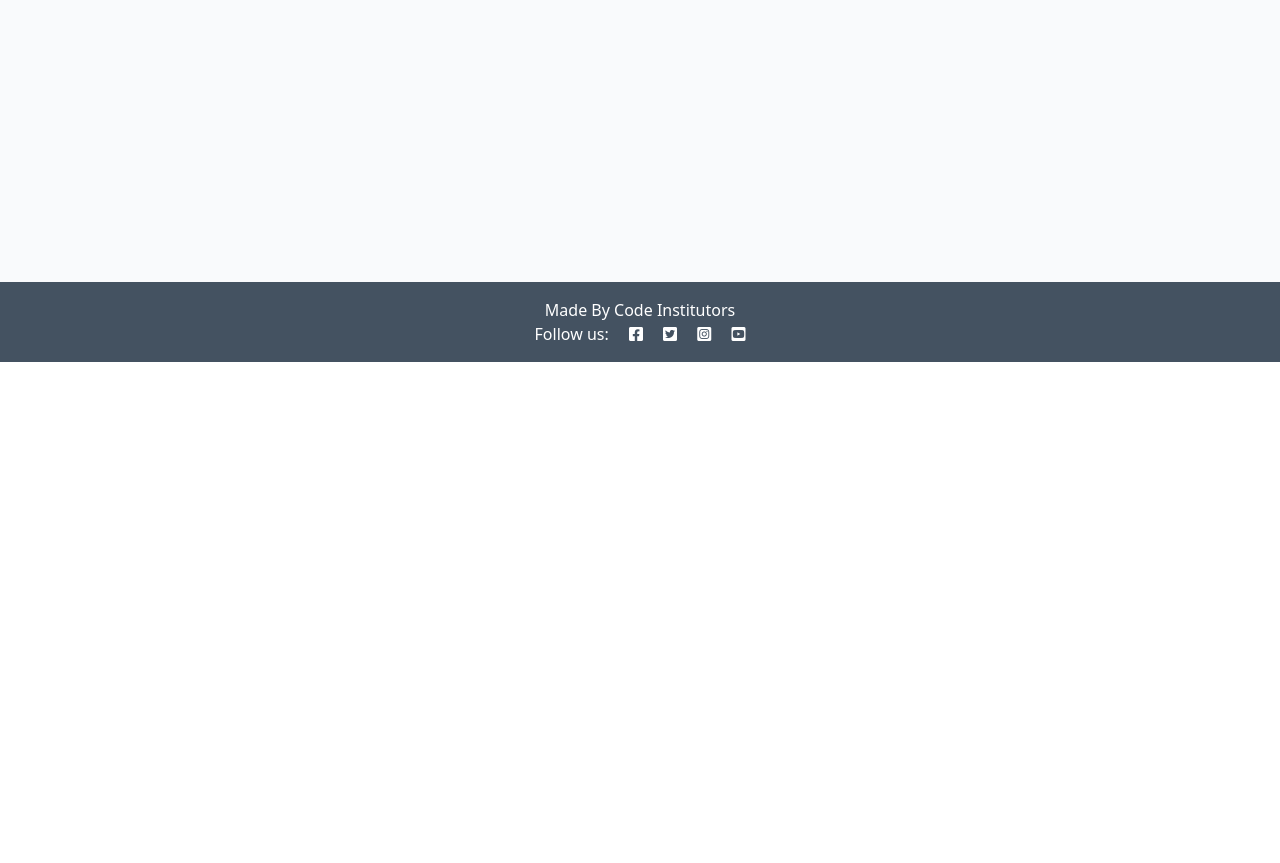
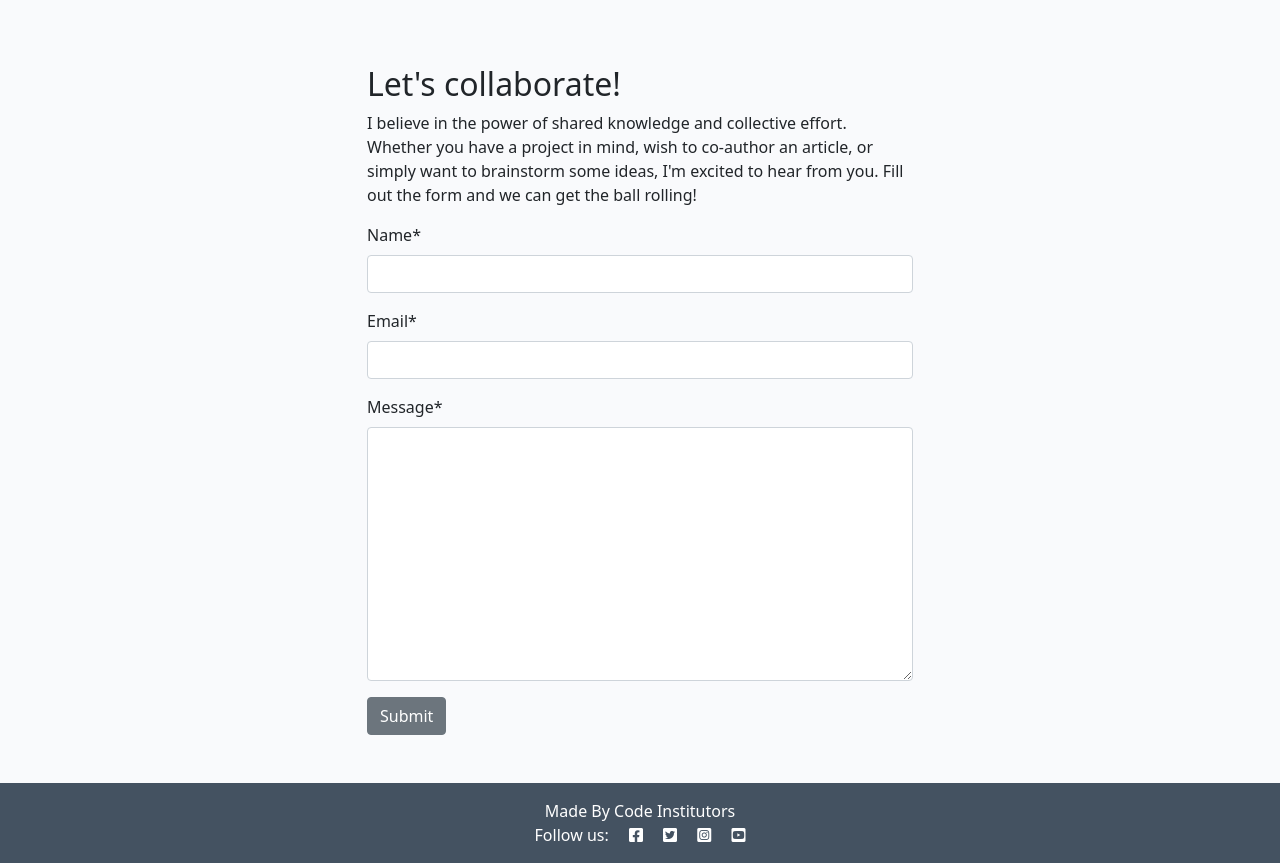
Before and after one commit to rachbry/django-blog-site, a Django app: page /about/ in a window 1280 px wide. Shown: the part 438-1301 px from the top of the page. Before the commit the page ends 800 px from the top, so only its background shows below. Run offline with Django 4.2, Linux system fonts and the light colour scheme; data that the repository does not hold is empty; some libraries are stand-ins or nearby versions.

Commit message:
Added collaborate page

```diff
--- /dev/null
+++ b/about/forms.py
@@ -0,0 +1,7 @@
+from .models import CollaborateRequest
+from django import forms
+
+class CollaborateForm(forms.ModelForm):
+    class Meta:
+        model = CollaborateRequest
+        fields = ('name', 'email', 'message',)
--- a/about/models.py
+++ b/about/models.py
@@ -8,4 +8,12 @@ class About(models.Model):
 
     def __str__(self):
         return self.title
-        test
+
+class CollaborateRequest(models.Model):
+    name = models.CharField(max_length=200)
+    email = models.EmailField()
+    message = models.TextField()
+    read = models.BooleanField(default=False)
+
+    def __str__(self):
+        return f"Collaboration request from {self.name}"
--- a/about/templates/about/about.html
+++ b/about/templates/about/about.html
@@ -1,15 +1,15 @@
 {% extends 'base.html' %}
+{% load static %}
+{% load crispy_forms_tags %}
+
 {% block content %}
-{% load static %}
 <div class="container mt-5">
   <div class="row">
-    <div class="col-4 text-center">
-      <img src="{% static 'images/nobody.jpg' %}" width="75%" alt="profile picture">
+    <div class="col-12 col-md-4 text-center">
+      <img src="{% static 'images/nobody.jpg' %}" width="75%">
     </div>
-    <div class="col-8">
-      <!-- Title goes between these h2 tags -->
+    <div class="col-12 col-md-8">
       <h2>{{ about.title }}</h2>
-      <!-- Content goes directly underneath this -->
       {{ about.content | safe }}
     </div>
   </div>
@@ -20,5 +20,23 @@
       <p class="text-end"><em>Updated on: {{ about.updated_on }}</em></p>
     </div>
   </div>
+  <div class="row justify-content-center">
+    <div class="col-12 col-md-6 my-5">
+      <h2>Let's collaborate!</h2>
+      <p>I believe in the power of shared knowledge and collective effort.
+        Whether you have a project in mind, wish to co-author
+        an article, or simply want to brainstorm some ideas,
+        I'm excited to hear from you. Fill out the form
+        and we can get the ball rolling!</p>
+
+      <!-- add your form here. Your submit button should
+                                have the classes of btn, btn-secondary -->
+      <form method="post">
+        {{ collaborate_form | crispy }}
+        {% csrf_token %}
+        <button class="btn btn-secondary" type="submit">Submit</button>
+      </form>
+    </div>
+  </div>
 </div>
 {% endblock content %}
--- a/about/views.py
+++ b/about/views.py
@@ -1,5 +1,6 @@
 from django.shortcuts import render
 from .models import About
+from .forms import CollaborateForm
 
 # Create your views here.
 def about_me(request):
@@ -7,9 +8,13 @@ def about_me(request):
     Renders the About page
     """
     about = About.objects.all().order_by('-updated_on').first()
+    collaborate_form = CollaborateForm()
 
     return render(
-        request,
-        "about/about.html",
-        {"about": about},
-    )
+    request,
+    "about/about.html",
+    {
+        "about": about,
+        "collaborate_form": collaborate_form,
+    },
+)
--- a/codestar/settings.py
+++ b/codestar/settings.py
@@ -28,7 +28,7 @@ TEMPLATES_DIR = os.path.join(BASE_DIR, 'templates')
 SECRET_KEY = os.environ.get("SECRET_KEY")
 
 # SECURITY WARNING: don't run with debug turned on in production!
-DEBUG = True
+DEBUG = False
 
 ALLOWED_HOSTS = ['8000-rachbry-djangoblogsite-sq14rhgj9ux.ws-eu106.gitpod.io',
 '.herokuapp.com']
```
Also changed, not shown: about/admin.py (+14 -1 lines), about/migrations/0002_collaboraterequest.py (added), blog/forms.py (line endings or trailing spaces).
